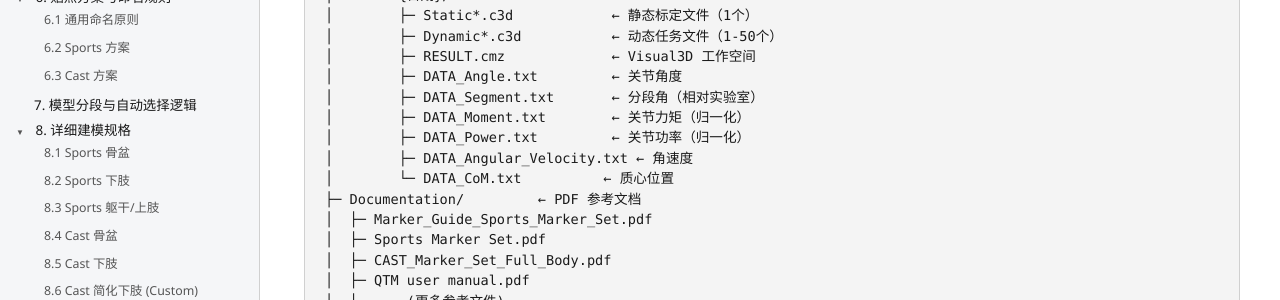
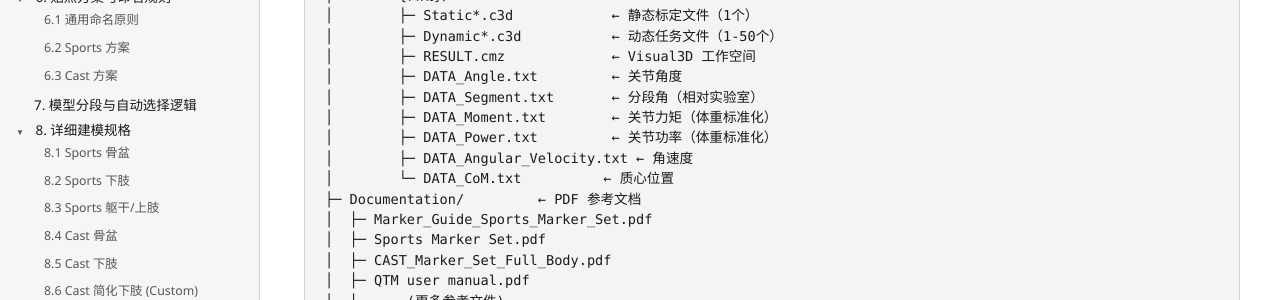
Before and after one commit to luhengsus/luhengsus.github.io, a Jekyll site: the page file/SOP_Biomechanics_PAF_v3d.html, which Jekyll copies as it is, in a window 1280 px wide and 1400 px high, scrolled down 756 px. Shown: the part 436-736 px from the top of the window. Built offline with Jekyll 4.4.1, drawn with Linux system fonts in a browser that asks for light colours; some of the changed text lies outside the part shown.

Commit message:
Replace 归一化 with 体重标准化 (body weight normalization, not time normalization)

```diff
--- a/file/SOP_Biomechanics_PAF_v3d.html
+++ b/file/SOP_Biomechanics_PAF_v3d.html
@@ -530,8 +530,8 @@
 │        ├─ RESULT.cmz             ← Visual3D 工作空间
 │        ├─ DATA_Angle.txt         ← 关节角度
 │        ├─ DATA_Segment.txt       ← 分段角（相对实验室）
-│        ├─ DATA_Moment.txt        ← 关节力矩（归一化）
-│        ├─ DATA_Power.txt         ← 关节功率（归一化）
+│        ├─ DATA_Moment.txt        ← 关节力矩（体重标准化）
+│        ├─ DATA_Power.txt         ← 关节功率（体重标准化）
 │        ├─ DATA_Angular_Velocity.txt ← 角速度
 │        └─ DATA_CoM.txt          ← 质心位置
 ├─ Documentation/         ← PDF 参考文档
@@ -732,7 +732,7 @@
   <tr>
     <td>受试者体重</td>
     <td>真实体重 (kg)，<strong>不能为 0</strong></td>
-    <td>体重为 0 导致归一化力矩/功率不可靠，触发 <code>WARNING!! Weight not specified or invalid!</code></td>
+    <td>体重为 0 导致体重标准化力矩/功率不可靠，触发 <code>WARNING!! Weight not specified or invalid!</code></td>
   </tr>
   <tr>
     <td>受试者身高</td>
@@ -1101,7 +1101,7 @@ R_IAS    L_IAS</code></pre>
 
 <!-- ===== 8.2 Sports 下肢 ===== -->
 <h3 id="s6a2">8.2 Sports 下肢 <span class="badge badge-sports">Sports</span></h3>
-<p>模型文件：<code>Sports_Lower_Body_sports_wo_FKnee.mdh</code>。定义双侧大腿 (RTH/LTH)、小腿 (RSK/LSK)、足 (RFT/LFT)、中足 (RMF/LMF)、骨盆地面 (Pelvis Floor)、虚拟实验室 (Virtual Lab) 及足部归一化段。</p>
+<p>模型文件：<code>Sports_Lower_Body_sports_wo_FKnee.mdh</code>。定义双侧大腿 (RTH/LTH)、小腿 (RSK/LSK)、足 (RFT/LFT)、中足 (RMF/LMF)、骨盆地面 (Pelvis Floor)、虚拟实验室 (Virtual Lab) 及足部标准化段。</p>
 
 <h4>分段定义 — 动力学段</h4>
 <table>
@@ -1763,7 +1763,7 @@ R_IAS    L_IAS</code></pre>
 
 <table>
   <thead>
-    <tr><th>类别</th><th>信号名称</th><th>函数</th><th>参考坐标系</th><th>归一化</th></tr>
+    <tr><th>类别</th><th>信号名称</th><th>函数</th><th>参考坐标系</th><th>体重标准化</th></tr>
   </thead>
   <tbody>
     <tr><td>质心</td><td><code>CenterOfMass</code></td><td>MODEL_COG</td><td>—</td><td>否</td></tr>
@@ -1788,8 +1788,8 @@ R_IAS    L_IAS</code></pre>
 </table>
 
 <div class="info">
-  <strong>归一化说明：</strong>力矩和功率通过 <code>DEFAULT_NORMALIZATION</code> 按体重归一化（Nm/kg 和 W/kg）。
-  如果体重为 0 或未指定，归一化结果不可靠。
+  <strong>体重标准化说明：</strong>力矩和功率通过 <code>DEFAULT_NORMALIZATION</code> 按体重标准化（Nm/kg 和 W/kg）。
+  如果体重为 0 或未指定，体重标准化结果不可靠。
 </div>
 
 <h3 id="s8b">10.2 数据导出</h3>
```
